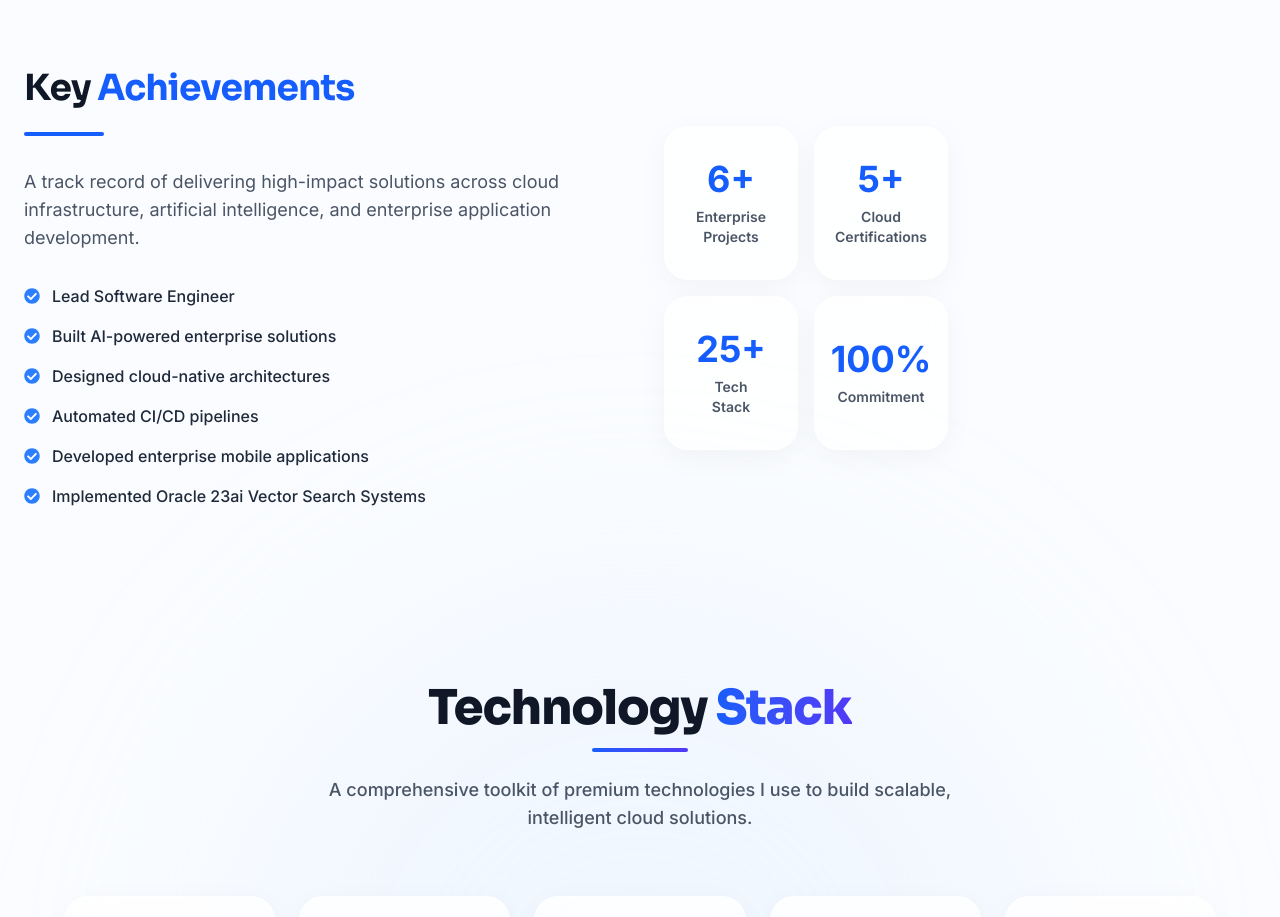
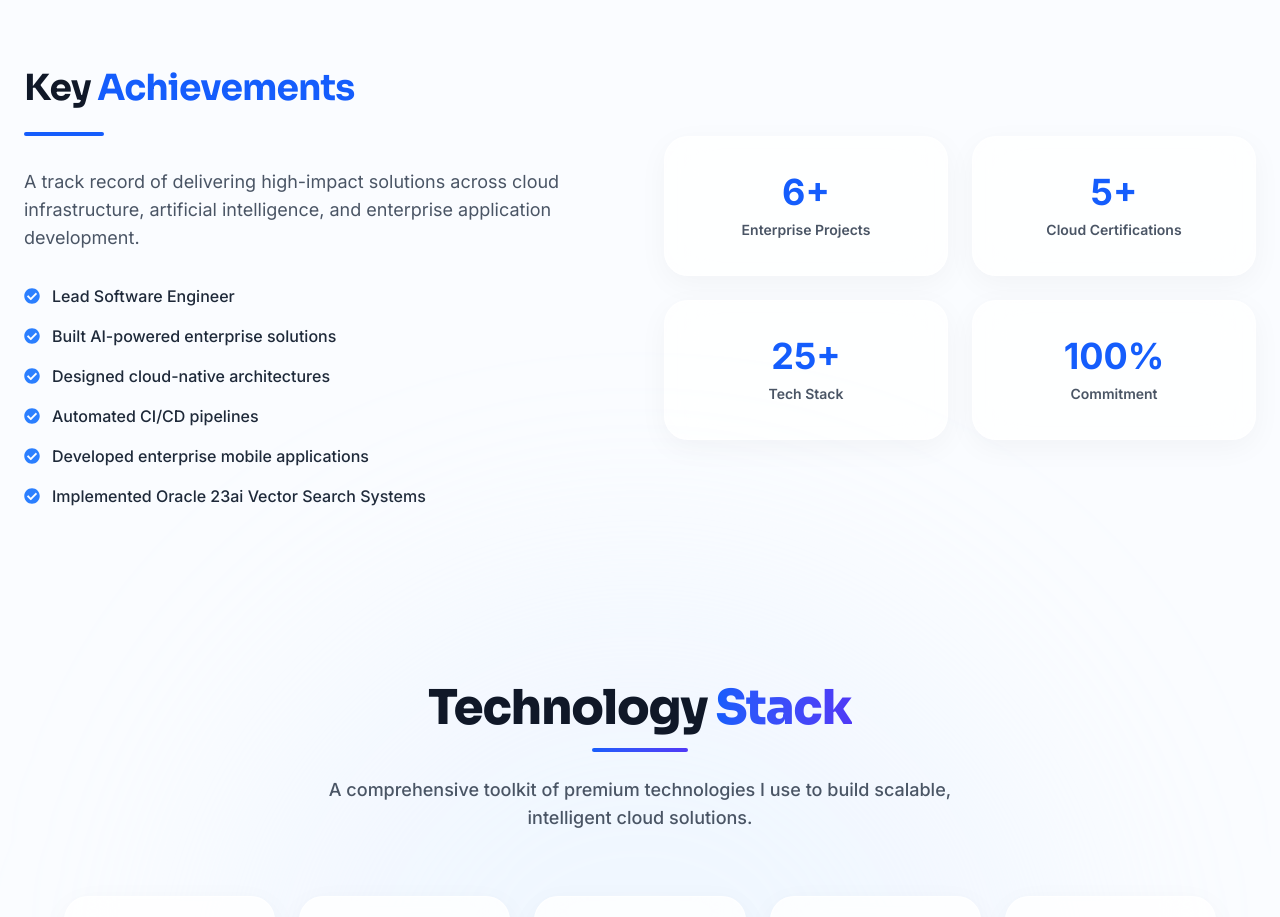
Before and after one commit to Santu-D/Portfolio, a React (Vite) app: page / in a window 1280 px wide. Shown: the part 7520-8437 px from the top of the page. Built offline with nearby package versions, Linux system fonts and the light colour scheme.

Commit message:
Fix stats cards overflowing and squishing on mobile view

```diff
--- a/src/components/Achievements.jsx
+++ b/src/components/Achievements.jsx
@@ -81,25 +81,23 @@ const Achievements = () => {
             whileInView={{ opacity: 1, scale: 1 }}
             viewport={{ once: true }}
             transition={{ duration: 0.6 }}
-            className="w-full lg:w-1/2 grid grid-cols-2 gap-6"
+            className="w-full lg:w-1/2 grid grid-cols-2 gap-4 sm:gap-6 mt-10 lg:mt-0"
           >
-            <div className="grid grid-cols-2 gap-4">
-              <div className="glass-card p-6 md:p-8 text-center flex flex-col items-center justify-center min-h-[140px]">
+            <div className="glass-card p-4 sm:p-6 md:p-8 text-center flex flex-col items-center justify-center min-h-[140px]">
               <Counter from={0} to={6} suffix="+" />
-                <p className="text-gray-600 font-semibold mt-2 text-sm">Enterprise Projects</p>
+              <p className="text-gray-600 font-semibold mt-2 text-xs sm:text-sm">Enterprise Projects</p>
             </div>
-              <div className="glass-card p-6 md:p-8 text-center flex flex-col items-center justify-center min-h-[140px]">
+            <div className="glass-card p-4 sm:p-6 md:p-8 text-center flex flex-col items-center justify-center min-h-[140px]">
               <Counter from={0} to={5} suffix="+" />
-                <p className="text-gray-600 font-semibold mt-2 text-sm">Cloud Certifications</p>
+              <p className="text-gray-600 font-semibold mt-2 text-xs sm:text-sm">Cloud Certifications</p>
             </div>
-              <div className="glass-card p-6 md:p-8 text-center flex flex-col items-center justify-center min-h-[140px]">
+            <div className="glass-card p-4 sm:p-6 md:p-8 text-center flex flex-col items-center justify-center min-h-[140px]">
               <Counter from={0} to={25} suffix="+" />
-                <p className="text-gray-600 font-semibold mt-2 text-sm">Tech Stack</p>
+              <p className="text-gray-600 font-semibold mt-2 text-xs sm:text-sm">Tech Stack</p>
             </div>
-              <div className="glass-card p-6 md:p-8 text-center flex flex-col items-center justify-center min-h-[140px]">
+            <div className="glass-card p-4 sm:p-6 md:p-8 text-center flex flex-col items-center justify-center min-h-[140px]">
               <Counter from={0} to={100} suffix="%" />
-                <p className="text-gray-600 font-semibold mt-2 text-sm">Commitment</p>
-              </div>
+              <p className="text-gray-600 font-semibold mt-2 text-xs sm:text-sm">Commitment</p>
             </div>
           </motion.div>
         </div>
```
Lines whose indentation alone changed are shown as unchanged.
